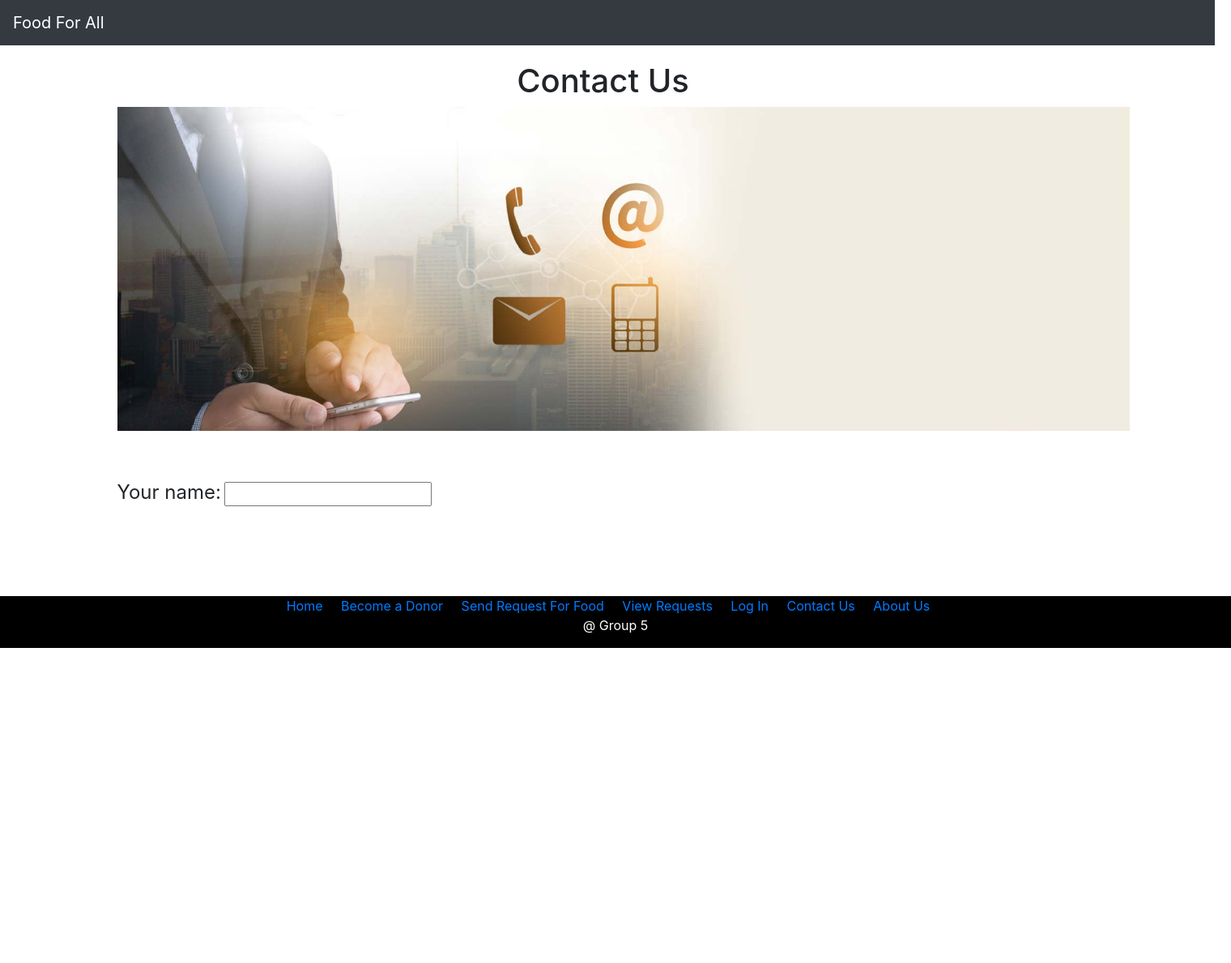
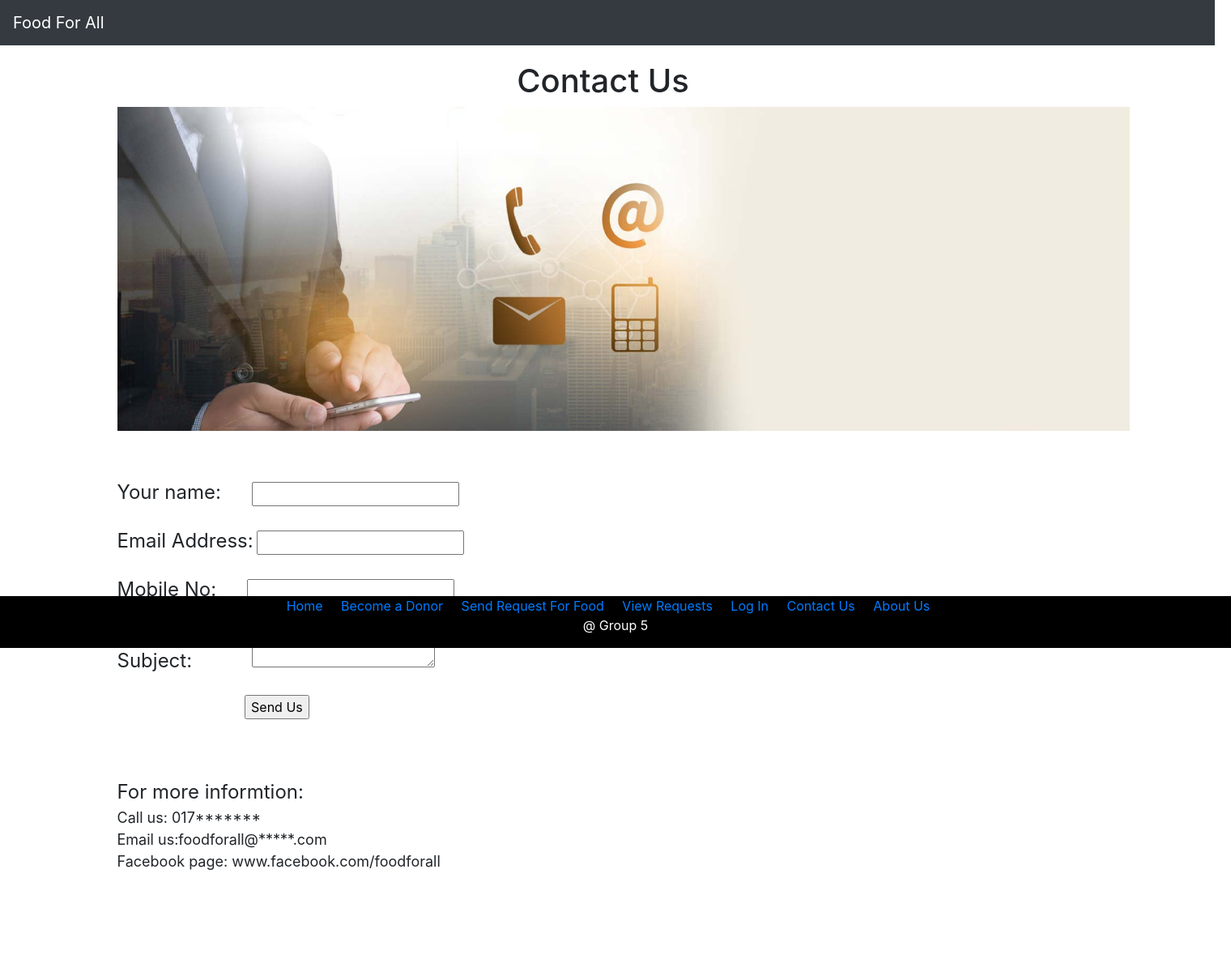
Before and after one commit to NSU-SU19CSE299S02/SU19CSE299S02G05NSU, a PHP site: page /contact_us.php in a window 1520 px wide. Shown: the whole page at 81% size. Before the commit the page ends 800 px from the top, so only its background shows below. Run offline with PHP 8.4, Linux system fonts and the light colour scheme.

Commit message:
#24 Feature: Contact us page
Update on contact us page

```diff
--- a/Project Code/contact_us.php
+++ b/Project Code/contact_us.php
@@ -22,12 +22,32 @@
       <h1 align="center"><span class="bold">Contact Us</span></h1>
       <img src="Image/img7.jpg" height="400px" width="1250px" style="margin-bottom:10px"></a>
       <br><br><br>
-      <tr><td><font size="5">Your name:</font></td>
+      <tr><td><font size="5">Your name:&nbsp;&nbsp;&nbsp;&nbsp;&nbsp;</font></td>
       <td><input type="text" name="t1"  required="required" pattern="[a-zA-Z _]{2,15}" title="Please enter only character" >
       </td>
-      </tr>
-      </div>
-     </form>
+      </tr><br><br>
+      <tr><td><font size="5">Email Address:</font></td>
+      <td><input type="email" name="t2"  required="required" title="Please enter valid email" >
+      </td>
+      </tr><br><br>
+      <tr><td><font size="5">Mobile No:&nbsp;&nbsp;&nbsp;&nbsp;&nbsp;</font></td>
+      <td><input type="number" name="t3"  pattern="[0-9]{10,11}" title="Please enter valid phone no" >
+      </td>
+      </tr><br><br>
+      <tr><td class="lefttd"  style="vertical-align:middle"><font size="5">Subject:&nbsp;&nbsp;&nbsp;&nbsp;&nbsp;&nbsp;&nbsp;&nbsp;&nbsp;&nbsp;&nbsp;</font></td><td><textarea name="t4"></textarea></td></tr><br><br>
+
+<tr><td>&nbsp;&nbsp;&nbsp;&nbsp;&nbsp;&nbsp;&nbsp;&nbsp;&nbsp;&nbsp;&nbsp;&nbsp;&nbsp;&nbsp;&nbsp;&nbsp;&nbsp;&nbsp;&nbsp;&nbsp;&nbsp;&nbsp;&nbsp;&nbsp;&nbsp;&nbsp;&nbsp;&nbsp;&nbsp;&nbsp;&nbsp;&nbsp;&nbsp;&nbsp;&nbsp;</td><td><input type="submit" value="Send Us" name="sbmt"></td></tr></table>
+<br><br><br><br>
+<p><font size="5">For more informtion:</font><br>
+   <font size="4">Call us: 017*******</font><br>
+   <font size="4">Email us:foodforall@*****.com</font><br>
+   <font size="4">Facebook page: www.facebook.com/foodforall</font><br>
+
+</p>
+     <br><br><br><br>
+
+</div>
+</form>
 </div>
 </nav>
 </body>
```
